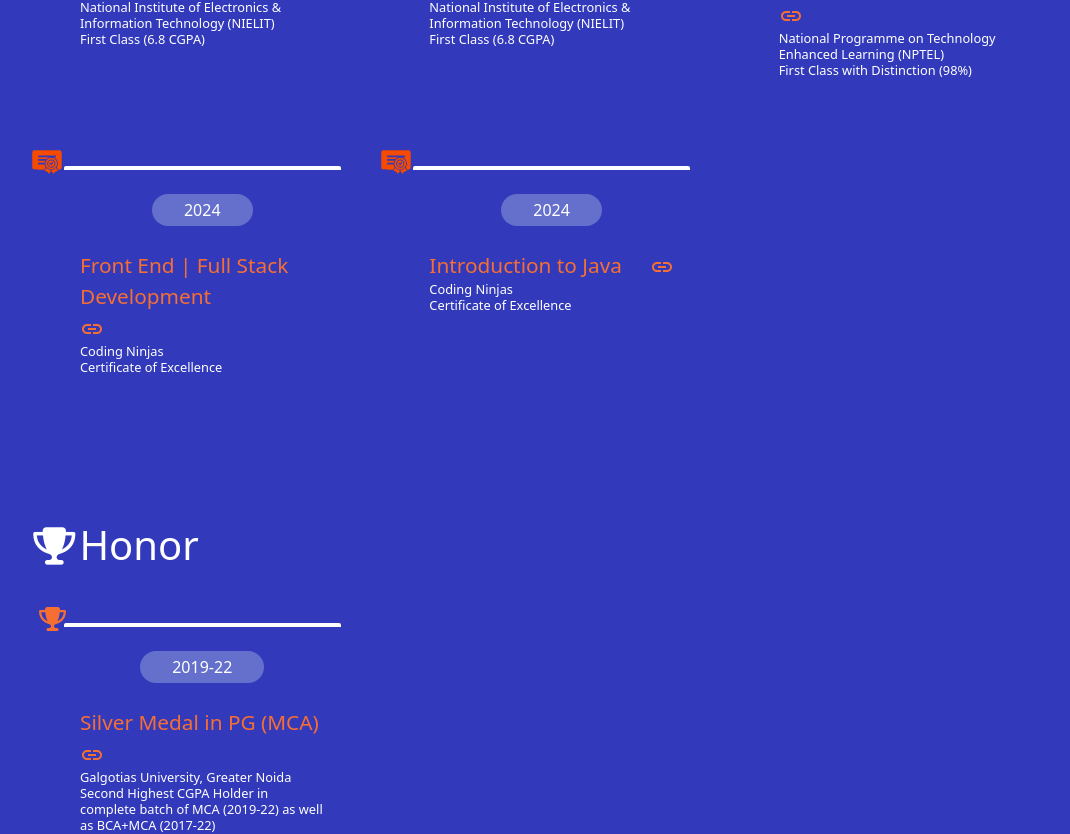
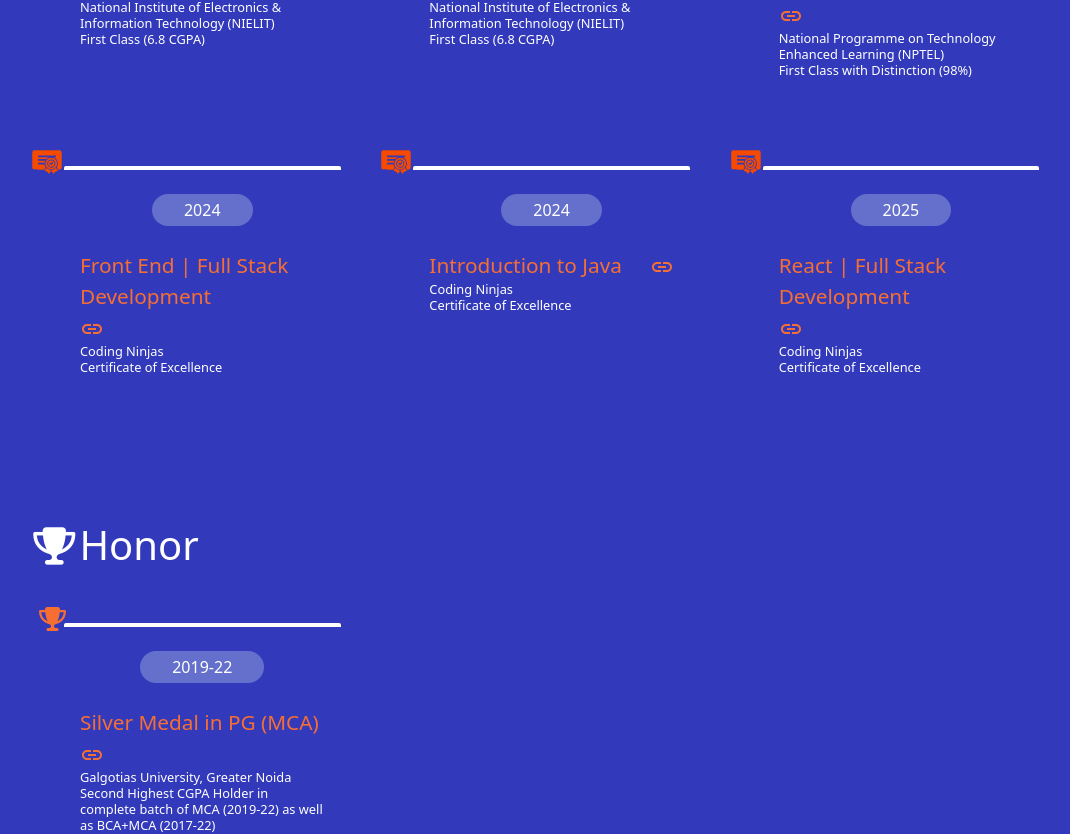
Before and after one commit to AdityaKapoor234/Resume, a Next.js app: page / in a window 1280 px wide. Shown: the part 4147-4981 px from the top of the page, without its empty margins (64-1134 px from the left). Built offline with nearby package versions, Linux system fonts and the light colour scheme; some icons are missing.

Commit message:
certificate and project update

```diff
--- a/component/projects.js
+++ b/component/projects.js
@@ -339,6 +339,75 @@ export default function ProjectComponent(props) {
                             <main className={theme === false ? "light" : "dark"}>
                                 <div>
                                     <div className="projectsPopUpBox" id="projects">
+                                    {
+                                            personalProjects?.filter((elem) => elem?.type === "react")?.length > 0 &&
+                                            <div className="projectComapanyName">
+                                                &#x2714;&nbsp;&nbsp;React.js Projects
+                                            </div>
+                                        }
+                                        {
+                                            personalProjects?.filter((elem) => elem?.type === "react")?.map((item) => {
+                                                return (
+                                                    <div className="w-100 mb-5">
+                                                        <div className="projectCard">
+                                                            <div className="projectLogoDiv point-text" onClick={() => { window.open(item?.link) }}>
+                                                                {
+                                                                    item?.logo ?
+                                                                        <img src={item?.logo} alt="" className="projectLogo" />
+                                                                        :
+                                                                        <></>
+                                                                }
+                                                            </div>
+                                                            <div className="row">
+                                                                <div className="col-lg-9 col-12">
+                                                                    <div className="projectName point-text" onClick={() => { window.open(item?.link) }}>
+                                                                        {item?.name}
+                                                                    </div>
+                                                                </div>
+                                                                <div className="col-lg-3 col-12 d-flex align-items-center justify-content-end">
+                                                                    <div className="projectTimePeriod">
+                                                                        <CalendarMonthIcon className="projectIcons" />&nbsp;
+                                                                        {item?.timePeriod}
+                                                                    </div>
+                                                                </div>
+                                                            </div>
+                                                            <div className="projectDescription">
+                                                                {item?.description ? item?.description : ""}
+                                                            </div>
+                                                            <div className="projectLinkRow">
+                                                                {
+                                                                    item?.link ?
+                                                                        <span className="projectLink point-text" onClick={() => { window.open(item?.link) }}>
+                                                                            <LinkIcon className="projectLinkIcon" />
+                                                                            Project Link
+                                                                        </span>
+                                                                        :
+                                                                        <></>
+                                                                }
+                                                                {
+                                                                    item?.link && item?.gitLink ?
+                                                                        <>
+                                                                            &nbsp;&nbsp;&nbsp;&nbsp;
+                                                                        </>
+                                                                        :
+                                                                        <></>
+                                                                }
+                                                                &nbsp;&nbsp;&nbsp;&nbsp;
+                                                                {
+                                                                    item?.gitLink ?
+                                                                        <span className="projectLink point-text" onClick={() => { window.open(item?.gitLink) }}>
+                                                                            <GitHubIcon className="gitLinkIcon" />
+                                                                            Git Link
+                                                                        </span>
+                                                                        :
+                                                                        <></>
+                                                                }
+                                                            </div>
+                                                        </div>
+                                                    </div>
+                                                )
+                                            })
+                                        }
                                         {
                                             personalProjects?.filter((elem) => elem?.type === "html_css")?.length > 0 &&
                                             <div className="projectComapanyName">
--- a/pages/index.js
+++ b/pages/index.js
@@ -410,12 +410,12 @@ export default function Home() {
     //   timePeriod: "2024",
     //   certificate: "/certificates/certifications/Bootcamp-Java_Web_Development-Spring_Boot-Excellence.pdf",
     // },
-    // {
-    //   degree: "React | Full Stack Development",
-    //   description: "<p>Coding Ninjas<br />Certificate of Excellence</p>",
-    //   timePeriod: "2024",
-    //   certificate: "/certificates/certifications/Bootcamp-React-Full_Stack_Development-Excellence.pdf",
-    // },
+    {
+      degree: "React | Full Stack Development",
+      description: "<p>Coding Ninjas<br />Certificate of Excellence</p>",
+      timePeriod: "2025",
+      certificate: "/certificates/certifications/Bootcamp-React-Full_Stack_Development-Excellence.pdf",
+    },
     // {
     //   degree: "Aptitude Rounds",
     //   description: "<p>Coding Ninjas<br />Certificate of Excellence</p>",
@@ -535,6 +535,26 @@ export default function Home() {
   ]);
   const [personalProjects, setPersonalProjects] = useState([
     {
+      name: "Busy Buy",
+      link: "https://bejewelled-marshmallow-143603.netlify.app/",
+      gitLink: "https://github.com/AdityaKapoor234/busy_buy_redux",
+      logo: "",
+      timePeriod: "May 2025",
+      description: "Busy Buy is a web application with full-featured online marketplace with real-time inventory management, personalized shopping experiences, and seamless user management flow. Built with React (Front-End), Firebase (Back-End) & Redux + Redux-Persist (State Management), it's key features are like Product Management, User Authentication, Shopping Cart, Order History, Dark/Light Mode",
+      highlightProject: true,
+      type: "react",
+    },
+    {
+      name: "Photofolios",
+      link: "https://gorgeous-chaja-459a66.netlify.app/",
+      gitLink: "https://github.com/AdityaKapoor234/photofolio_react",
+      logo: "",
+      timePeriod: "May 2025",
+      description: "PhotoFolio is a web application for organizing, viewing, and managing photo albums with a sleek dark/light mode interface. Built with React (Front-End) and Firebase (Back-End), it's key features are like Theme System, Album Management, Image Handling. ",
+      highlightProject: true,
+      type: "react",
+    },
+    {
       name: "World Countries Details",
       link: "https://naughty-mcclintock-3f26b0.netlify.app/",
       gitLink: "https://gitlab.com/AdityaKapoor234/assignment-3-24-jan-2022-country-details",
@@ -571,7 +591,7 @@ export default function Home() {
       logo: "",
       timePeriod: "Jan 2024",
       description: "Implemented a Web Application in HTML5, CSS3 & Java Script in which user can play a quiz game and earn points (score)",
-      highlightProject: true,
+      highlightProject: false,
       type: "html_css_javascript",
     },
     {
@@ -611,7 +631,7 @@ export default function Home() {
       logo: "",
       timePeriod: "Jan 2024",
       description: "Implemented a Web Application in HTML5, CSS3 & Java Script in which user can check time and set many alarms",
-      highlightProject: true,
+      highlightProject: false,
       type: "html_css_javascript",
     },
     {
```
Also changed, not shown: 1 other file (tests, documents, lock files or other folders).
